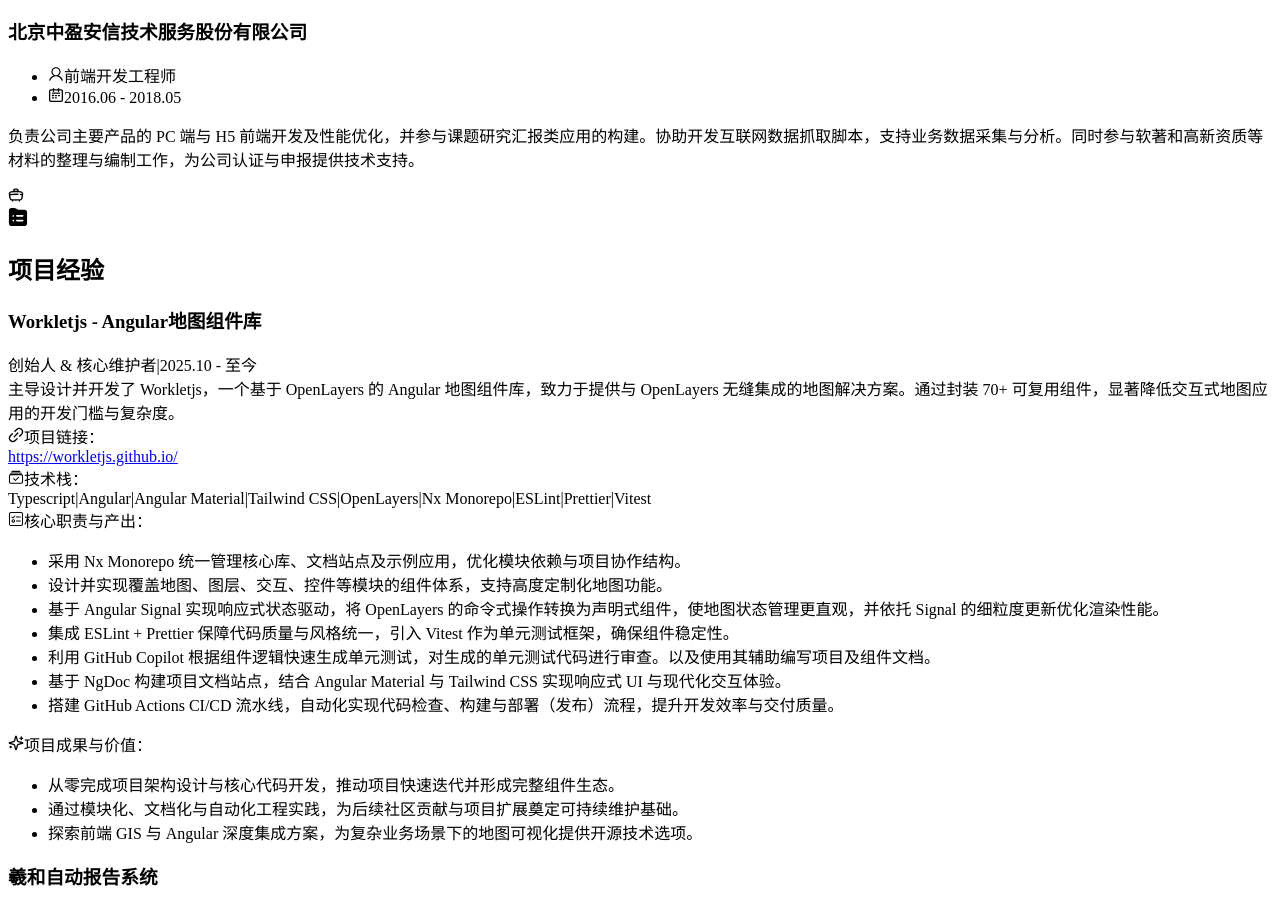
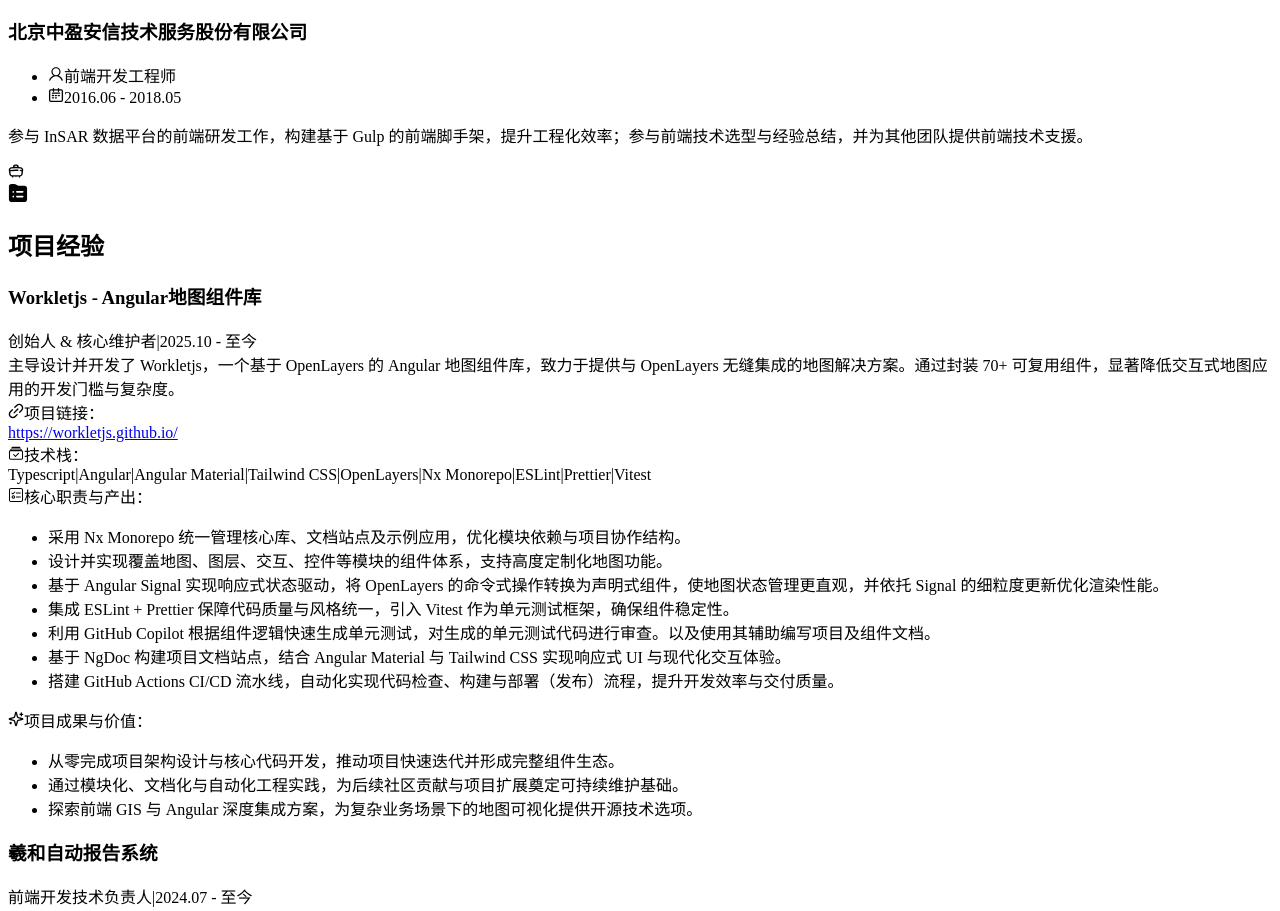
Before and after one commit to Jonnytoshen/resume, a Vue app: page / in a window 1280 px wide. Shown: the part 2360-3271 px from the top of the page. Built offline with nearby package versions, Linux system fonts and the light colour scheme; the HTML template or start-up script is replaced by a standard one.

Commit message:
fix: update job description for work experience

```diff
--- a/src/config.ts
+++ b/src/config.ts
@@ -74,7 +74,7 @@
     period: '2016.06 - 2018.05',
     job: '前端开发工程师',
     description:
-      '负责公司主要产品的 PC 端与 H5 前端开发及性能优化，并参与课题研究汇报类应用的构建。协助开发互联网数据抓取脚本，支持业务数据采集与分析。同时参与软著和高新资质等材料的整理与编制工作，为公司认证与申报提供技术支持。',
+      '参与 InSAR 数据平台的前端研发工作，构建基于 Gulp 的前端脚手架，提升工程化效率；参与前端技术选型与经验总结，并为其他团队提供前端技术支援。',
   },
 ]
 
```
